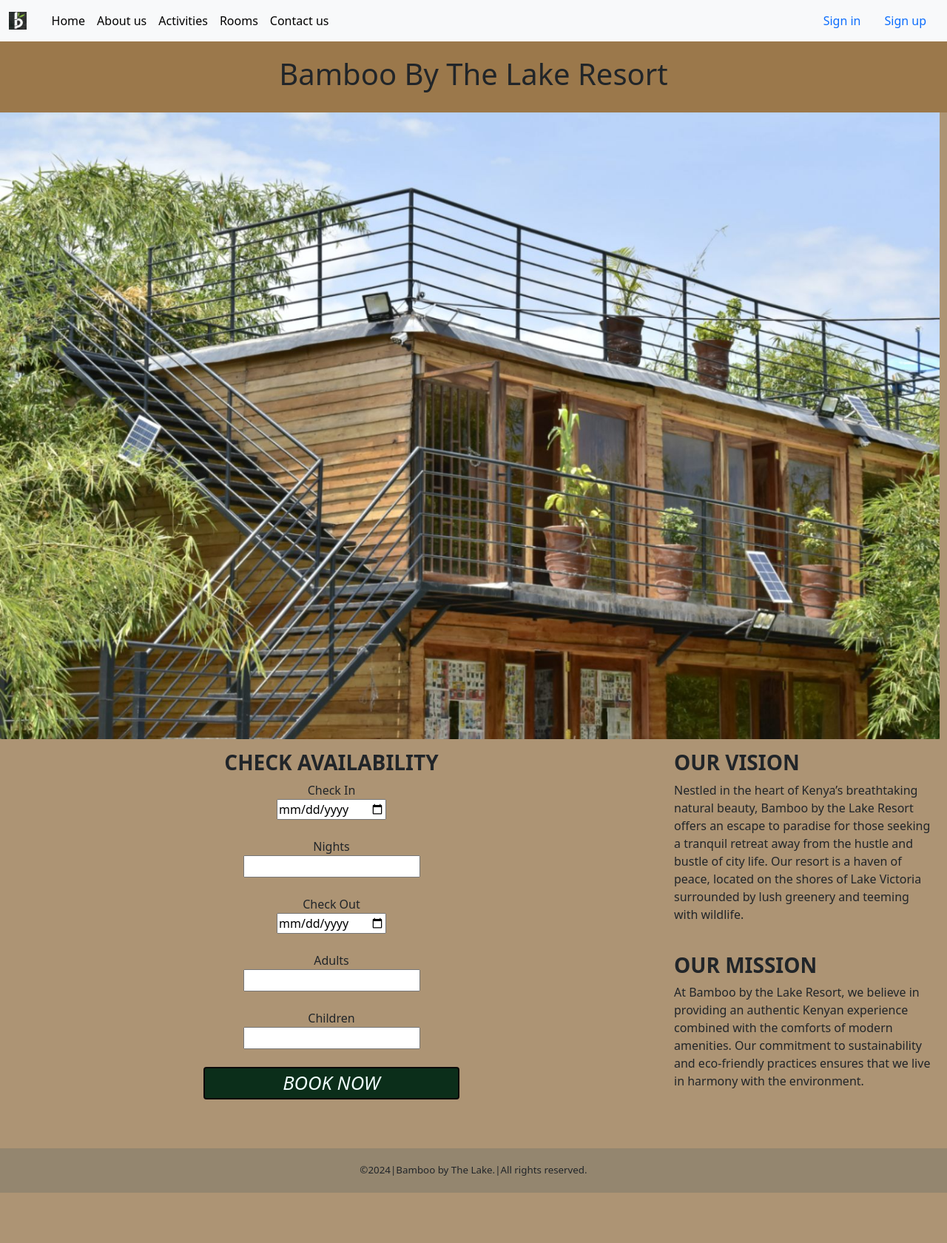
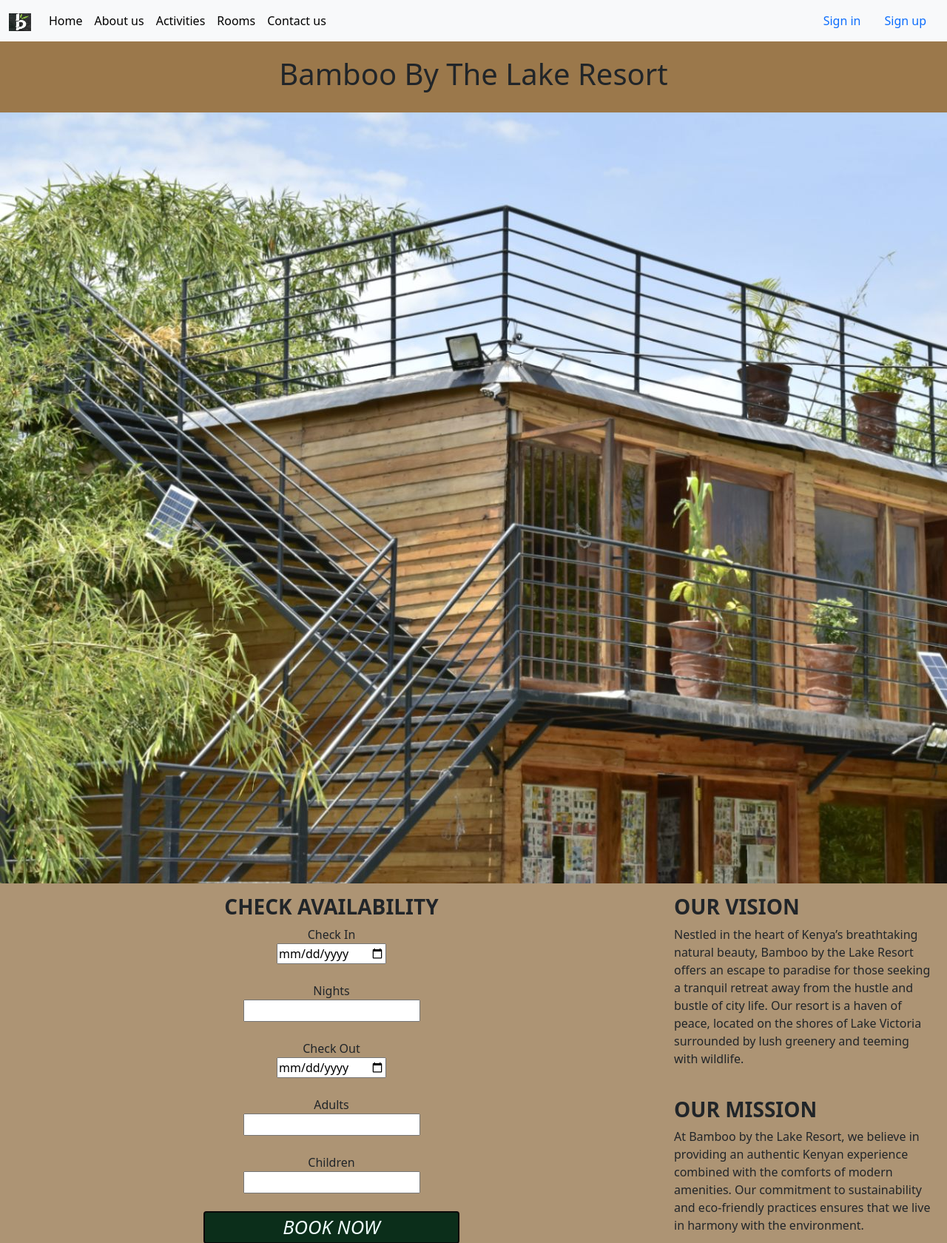
Before and after one commit to Kitaorose/CP_WAD, a PHP site: page / in a window 1280 px wide; the page is wider, and only the part inside the window is pictured. Shown: the top 1680 px of that part at 74% size. Before the commit the page ends 1612 px from the top of that part, so only its background shows below. Run offline with PHP 8.4, Linux system fonts and the light colour scheme.

Commit message:
delete image content

```diff
--- a/CSS/contentStyle.css
+++ b/CSS/contentStyle.css
@@ -5,9 +5,3 @@ h3{
     font-style: normal;
     font-weight: bold;
 }
-
-img{
-    width: 100%;
-    float: left;
-    padding-right: 10px;
-}
```
